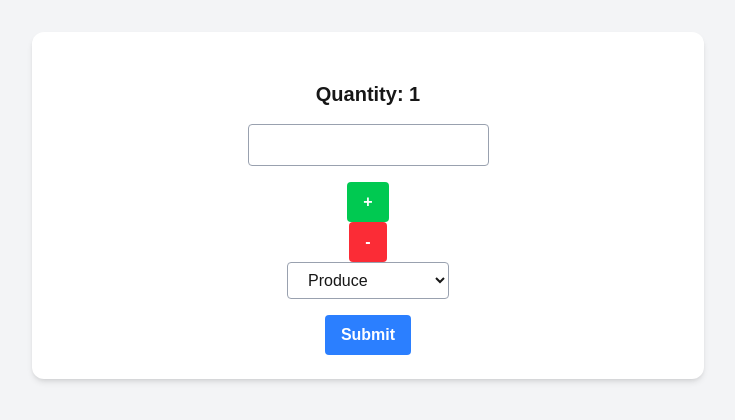
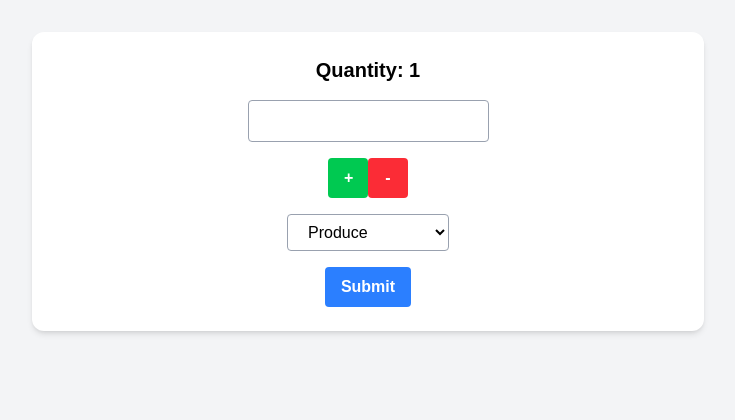
Before and after one commit to MatthewPereira6317/cprg306-assignments, a Next.js app: page /week-5 in a window 1280 px wide. Shown: the top 420 px of the page, without its empty margins (272-1007 px from the left). Built offline with nearby package versions, Linux system fonts and the light colour scheme.

Commit message:
Update Week 5

```diff
--- a/app/week-4/new-item.js
+++ b/app/week-4/new-item.js
@@ -19,22 +19,20 @@ export default function NewItem() {
 
     return (
         <div className="flex flex-col items-center justify-center">
-            <h2 className="mb-4 text-xl font-bold">Quantity: {quantity}</h2>
+            <h2 className="mb-4 text-xl font-bold text-black">Quantity: {quantity}</h2>
             <div>
                 <button
                 type="button"
                 onClick={increment}
                 disabled={quantity === 20}
-                className="bg-green-500 hover:bg-green-700 text-white font-bold py-2 px-4 rounded">
+                className="bg-green-500 hover:bg-green-700 text-white font-bold w-10 text-center py-2 px-4 rounded">
                     +
                 </button>
-            </div>
-            <div>
                 <button
                 type="button"
                 onClick={decrement}
                 disabled={quantity === 1}
-                className="bg-red-500 hover:bg-red-700 text-white font-bold py-2 px-4 rounded">
+                className="bg-red-500 hover:bg-red-700 text-white font-bold w-10 text-center py-2 px-4 rounded mb-4">
                     -
                 </button>
             </div>
--- a/app/week-4/page.js
+++ b/app/week-4/page.js
@@ -4,7 +4,6 @@ export default function Page() {
     return (
         <main className="min-h-screen bg-gray-100 p-8">
             <div className="mx-auto max-w-2xl rounded-xl bg-white p-6 shadow-md">
-                <h1 className="mb-6 text-3xl font-bold text-gray-900">New Item</h1>
                 <NewItem />
             </div>
         </main>
--- a/app/week-5/new-item.js
+++ b/app/week-5/new-item.js
@@ -22,11 +22,7 @@ export default function NewItem() {
      const handleSubmit = (event) => {
         event.preventDefault();
 
-        const newItem = {
-            name: name,
-            quantity: quantity,
-            category: category
-        }
+        const newItem = {name, quantity, category};
         console.log(newItem);
         alert(`Item added: ${name}, Quantity: ${quantity}, Category: ${category}`);
         setName("");
@@ -36,14 +32,14 @@ export default function NewItem() {
 
     return (
         <div className="flex flex-col items-center justify-center">
-            <h2 className="mb-4 text-xl font-bold">Quantity: {quantity}</h2>
+            <h2 className="mb-4 text-xl font-bold text-black">Quantity: {quantity}</h2>
             <div>
                 <input
                 type="text"
                 value={name}
                 onChange={(e) => setName(e.target.value)}
                 required
-                className="border border-gray-400 rounded py-2 px-4 mb-4"
+                className="border border-gray-400 rounded py-2 px-4 mb-4 text-black"
             />
             </div>
             <div>
@@ -51,16 +47,14 @@ export default function NewItem() {
                 type="button"
                 onClick={increment}
                 disabled={quantity === 20}
-                className="bg-green-500 hover:bg-green-700 text-white font-bold py-2 px-4 rounded">
+                className="bg-green-500 hover:bg-green-700 text-white font-bold w-10 text-center py-2 px-4 rounded">
                     +
                 </button>
-            </div>
-            <div>
                 <button
                 type="button"
                 onClick={decrement}
                 disabled={quantity === 1}
-                className="bg-red-500 hover:bg-red-700 text-white font-bold py-2 px-4 rounded">
+                className="bg-red-500 hover:bg-red-700 text-white font-bold w-10 text-center py-2 px-4 rounded mb-4">
                     -
                 </button>
             </div>
@@ -68,7 +62,7 @@ export default function NewItem() {
                 <select
                 value={category}
                 onChange={(e) => setCategory(e.target.value)}
-                className="border border-gray-400 rounded py-2 px-4 mb-4"
+                className="border border-gray-400 rounded py-2 px-4 mb-4 text-black"
                 >
                     <option value="Produce">Produce</option>
                     <option value="Dairy">Dairy</option>
--- a/app/week-5/page.js
+++ b/app/week-5/page.js
@@ -4,7 +4,6 @@ export default function Page() {
     return (
         <main className="min-h-screen bg-gray-100 p-8">
             <div className="mx-auto max-w-2xl rounded-xl bg-white p-6 shadow-md">
-                <h1 className="mb-6 text-3xl font-bold text-gray-900"></h1>
                 <NewItem />
             </div>
         </main>
```
